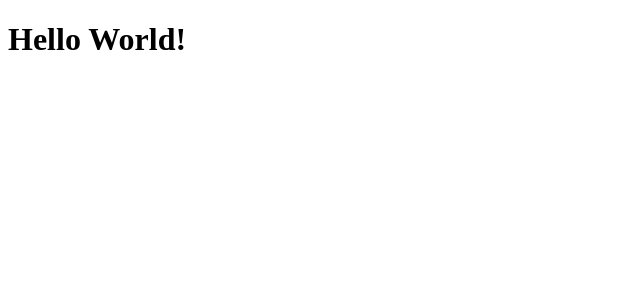
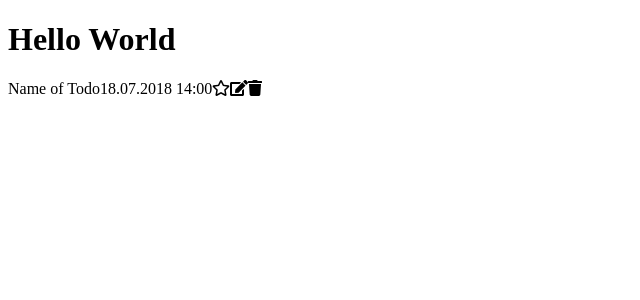
Before and after one commit to greengiraffe/mp-vue-todo, a Vue app: page / in a window 1280 px wide. Shown: the top 300 px of the page, without its empty margins (0-640 px from the left). Built offline with nearby package versions, Linux system fonts and the light colour scheme.

Commit message:
Add Todo component & add fontawesome icons

```diff
--- a/package.json
+++ b/package.json
@@ -12,6 +12,10 @@
     "lint": "eslint src/**"
   },
   "dependencies": {
+    "@fortawesome/fontawesome-svg-core": "^1.2.0",
+    "@fortawesome/free-regular-svg-icons": "^5.1.0",
+    "@fortawesome/free-solid-svg-icons": "^5.1.0",
+    "@fortawesome/vue-fontawesome": "^0.1.0",
     "vue": "^2.5.16",
     "vue-router": "^3.0.1",
     "vuex": "^3.0.1"
--- a/src/components/App.vue
+++ b/src/components/App.vue
@@ -1,5 +1,17 @@
 <template>
   <div>
-    <h1>Hello World!</h1>
+    <h1>Hello World</h1>
+    <Todo />
   </div>
 </template>
+
+<script>
+import Todo from './Todo.vue'
+export default {
+  components: { Todo }
+}
+</script>
+
+<style>
+
+</style>
--- /dev/null
+++ b/src/components/Todo.vue
@@ -0,0 +1,19 @@
+<template>
+  <div>
+    <span>Name of Todo</span>
+    <time>18.07.2018 14:00</time>
+    <fa-icon :icon="['far', 'star']"></fa-icon>
+    <fa-icon icon="edit"></fa-icon>
+    <fa-icon icon="trash"></fa-icon>
+  </div>
+</template>
+
+<script>
+export default {
+
+}
+</script>
+
+<style>
+
+</style>
--- a/src/index.js
+++ b/src/index.js
@@ -1,6 +1,14 @@
 import Vue from 'vue'
 import store from './store'
 import App from './components/App.vue'
+import { library } from '@fortawesome/fontawesome-svg-core'
+import { faStar, faEdit, faTrash } from '@fortawesome/free-solid-svg-icons'
+import { faStar as faStarRegular } from '@fortawesome/free-regular-svg-icons'
+import { FontAwesomeIcon } from '@fortawesome/vue-fontawesome'
+
+// Font Awesome icon library
+library.add(faStar, faStarRegular, faEdit, faTrash)
+Vue.component('fa-icon', FontAwesomeIcon)
 
 /* eslint-disable no-new */
 new Vue({
```
Also changed, not shown: 1 other file (tests, documents, lock files or other folders).
